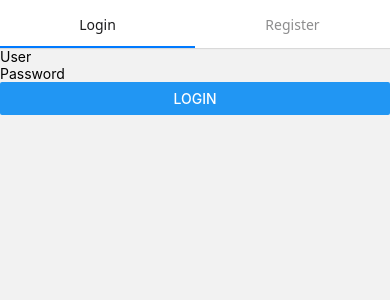
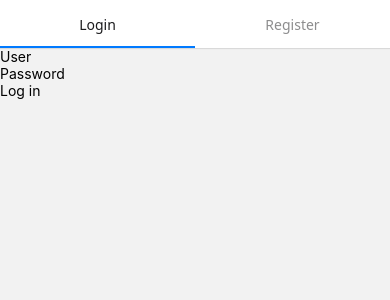
Before and after one commit to ElianUlman/TP-8-Clon-m-vil-de-Instagram, a React Native app: screen /Login in a window 390 px wide. Shown: the top 300 px of the page. Built offline with nearby package versions, Linux system fonts and the light colour scheme.

Commit message:
pressable x button

```diff
--- a/src/views/Login.jsx
+++ b/src/views/Login.jsx
@@ -1,5 +1,5 @@
 import React, { useState, useContext } from 'react';
-import { View, TextInput, Button } from 'react-native';
+import { View, TextInput, Pressable, Text } from 'react-native';
 import { AuthContext } from '../context/AuthContext';
 
 export default function Login() {
@@ -39,7 +39,7 @@ export default function Login() {
                 autoCapitalize="none"
                 autoCorrect={false}
             />
-            <Button title="Login" onPress={handleSubmit} />
+            <Pressable onPress={handleSubmit}><Text>Log in</Text></Pressable>
         </View>
     )
 }
--- a/src/views/Register.jsx
+++ b/src/views/Register.jsx
@@ -1,6 +1,6 @@
 import React, { useState, useContext } from 'react';
 import { AuthContext } from '../context/AuthContext';
-import { View, TextInput, Button } from 'react-native';
+import { View, TextInput, Pressable, Text } from 'react-native';
 
 export default function Register() {
 
@@ -33,7 +33,8 @@ export default function Register() {
                 autoCapitalize="none"
                 autoCorrect={false}
             />
-            <Button title="Register" onPress={handleSubmit} />
+            <Pressable onPress={handleSubmit}><Text>Register</Text></Pressable>
+
         </View>
     )
 }
```
